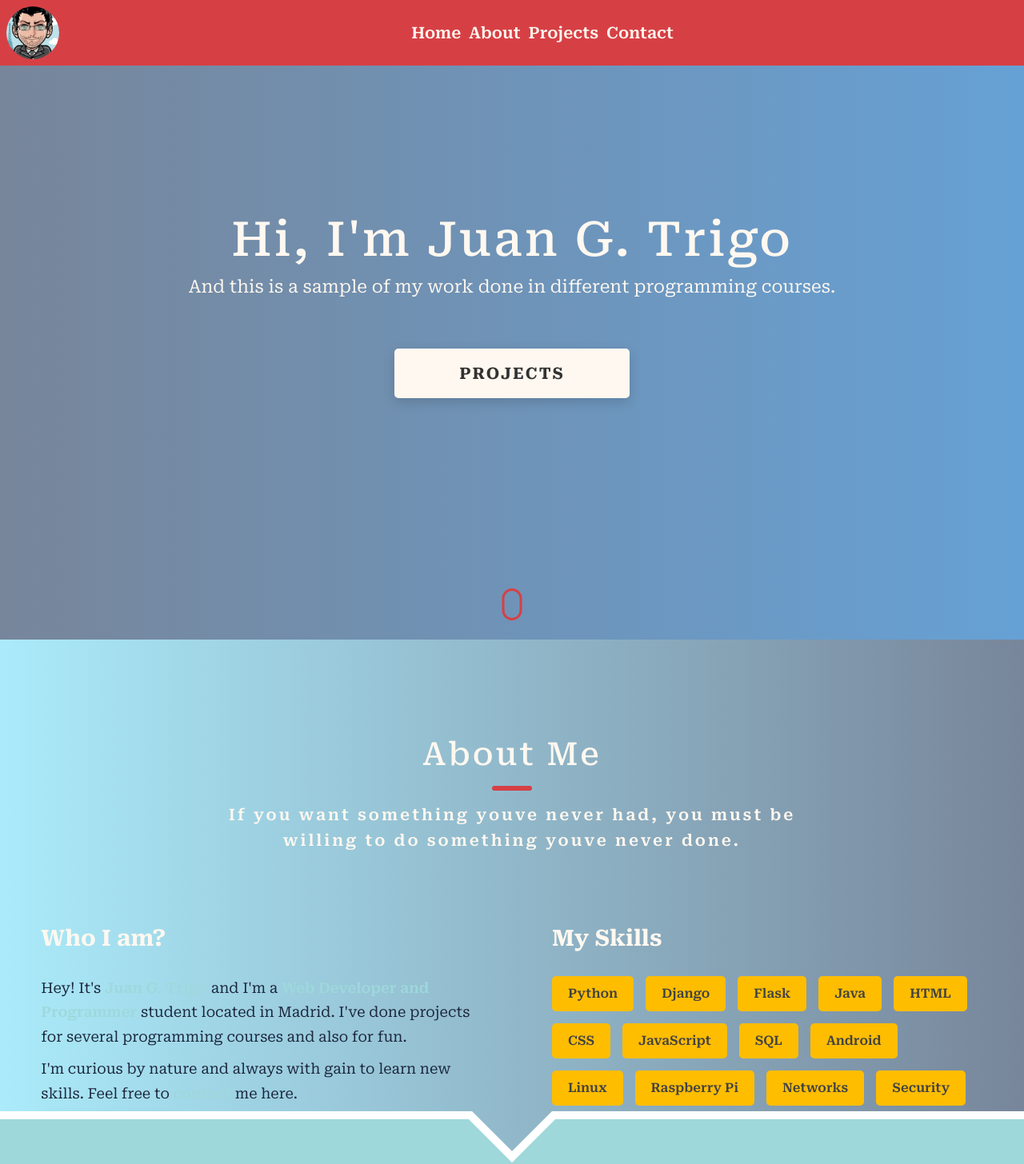
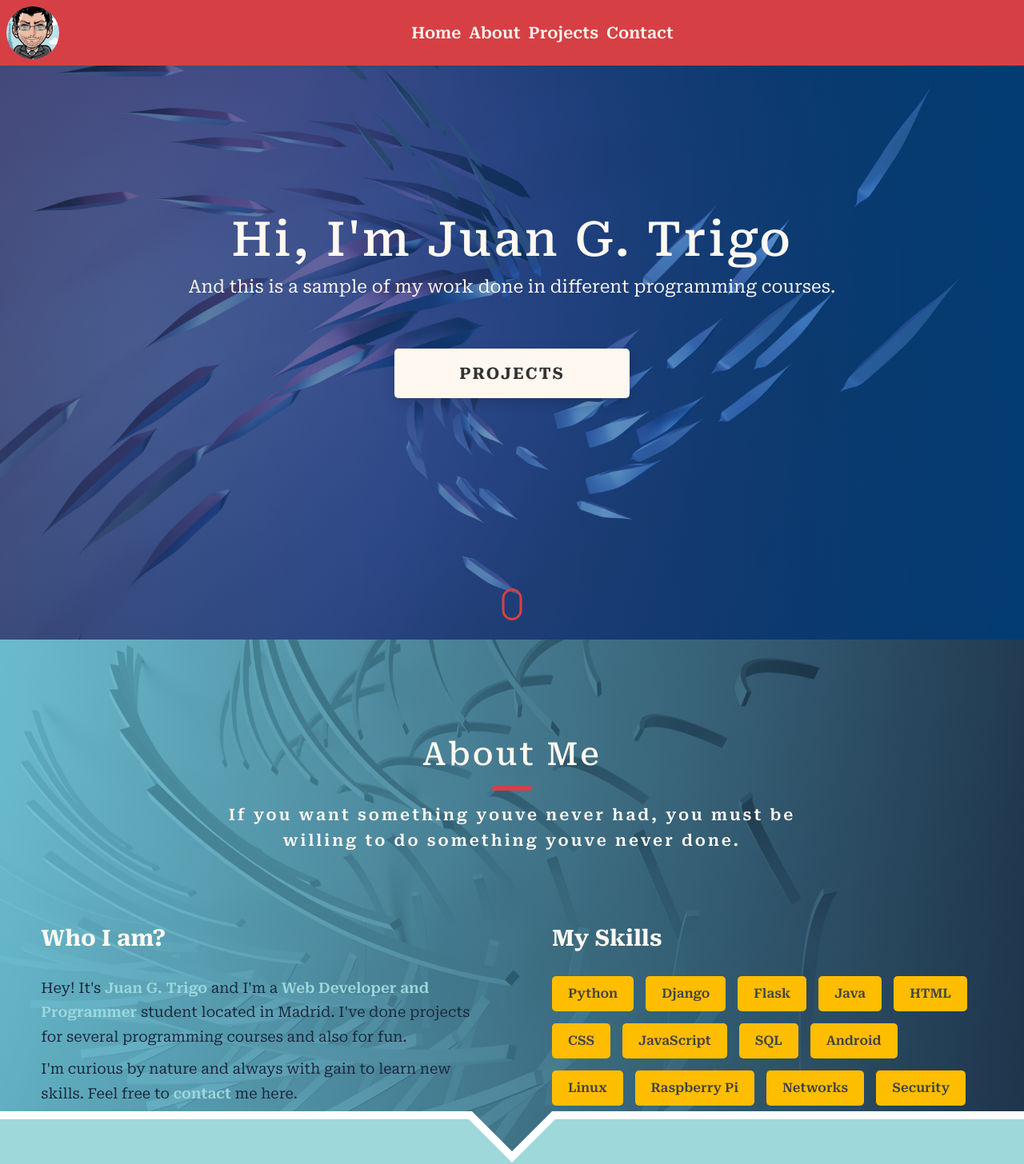
Before and after one commit to jgt69/FCC-PersonalPortfolio, a plain HTML site: page index.html in a window 1280 px wide. Shown: the top 1456 px of the page at 80% size. Drawn offline with nearby package versions, Linux system fonts and the light colour scheme.

Commit message:
Ruta correcta para imgs desde CSS
url(../../images/shape.jpg)

```diff
--- a/assets/css/style.css
+++ b/assets/css/style.css
@@ -91,14 +91,14 @@ textarea {
 
 .home {
 	height: 100%;
-	background: linear-gradient(to right, rgba(29, 53, 87, 0.6), rgba(0,98,185,0.6)), url('images/shape.jpg');
+	background: linear-gradient(to right, rgba(29, 53, 87, 0.6), rgba(0,98,185,0.6)), url(../../images/shape.jpg);
 	background-position: center;
 	background-repeat: no-repeat;
 	background-size: cover;
   	}
 .about {
 	height: 80%;
-	background: linear-gradient(to right, rgba(114, 221, 247, 0.6), rgba(29, 53, 87, 0.6)), url('images/shape_02.jpg');
+	background: linear-gradient(to right, rgba(114, 221, 247, 0.6), rgba(29, 53, 87, 0.6)), url(../../images/shape_02.jpg);
 	background-repeat: no-repeat;
 	background-size: cover;
 }
```
